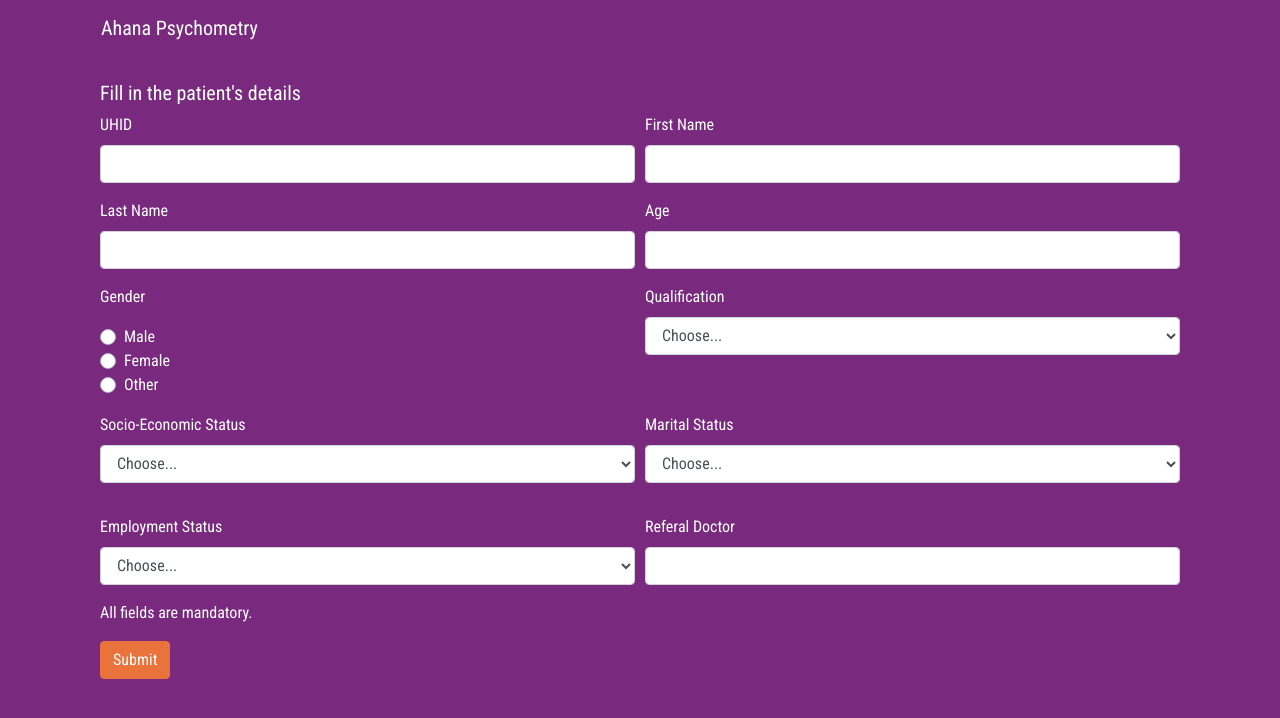
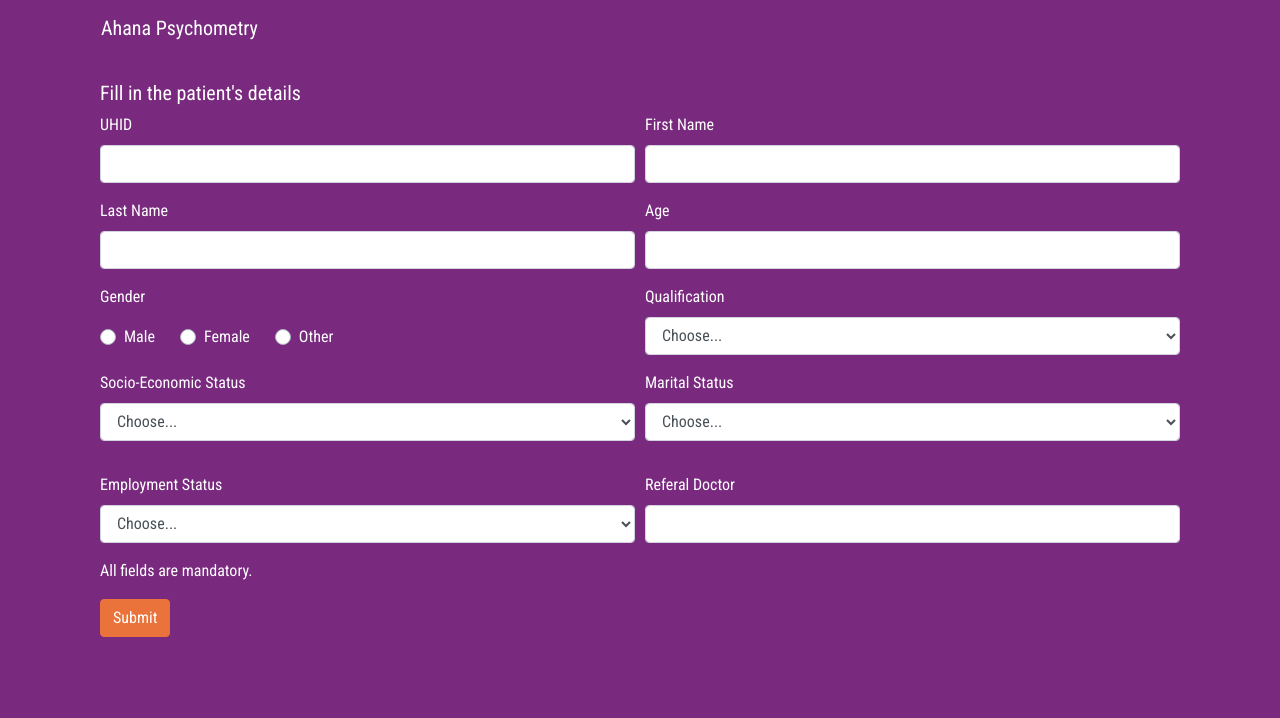
Before and after one commit to blenderous/ahana-psychometry, a React (Create React App) app: page /ahana-psychometry/create in a window 1280 px wide. Shown: the top 718 px of the page. Built offline with nearby package versions, Linux system fonts and the light colour scheme.

Commit message:
fixed some CSS and other bugs

```diff
--- a/src/App.css
+++ b/src/App.css
@@ -177,6 +177,11 @@ h2.h2-small {
   content: "*";
 }
 
+.radio-group .custom-radio {
+  display: inline-block;
+  margin-right: 25px;
+}
+
 .form-feedback.hidden{
   display: none;
 }
@@ -198,6 +203,7 @@ form.person-details {
 .assessments > ul > li {
   display: inline-block;
   margin-right: 20px;
+  margin-bottom: 20px;
 }
 
 .assessments > ul > li:last-child {
--- a/src/components/assessments/assessment_01.component.js
+++ b/src/components/assessments/assessment_01.component.js
@@ -53,7 +53,7 @@ export default class Assessment_01 extends Component {
         // It can cause bad-looking slow frames in browser performance tool, so be careful.
         percent = easing(percent)
 
-        window.scrollTo(0, startingY + diff * percent)
+        window.scrollTo(0, -60 + startingY + diff * percent)
 
             // Proceed with animation as long as we wanted it to.
             if (time < duration) {
--- a/src/components/assessments/assessment_02.component.js
+++ b/src/components/assessments/assessment_02.component.js
@@ -53,7 +53,7 @@ export default class Assessment_02 extends Component {
         // It can cause bad-looking slow frames in browser performance tool, so be careful.
         percent = easing(percent)
 
-        window.scrollTo(0, startingY + diff * percent)
+        window.scrollTo(0, -80 + startingY + diff * percent)
 
             // Proceed with animation as long as we wanted it to.
             if (time < duration) {
--- a/src/components/index.component.js
+++ b/src/components/index.component.js
@@ -40,10 +40,10 @@ export default class Index extends Component {
             }
         }
         else if (localStorage.getItem('assessment') === 'becks-anxiety-inventory') {
-            if (score >= 0 && score >= 21) {
+            if (score >= 0 && score <= 21) {
                 return "A grand sum between 0-21 indicates very low anxiety. That is usually a good thing. However it is possible that you might be unrealistic in either your assessment which would be denial or that you have learned to \"mask\" the symptoms commonly associated with anxiety. Too little \"anxiety\" could indicate that you are detached from yourself, others or your environment"
             }
-            else if (score >= 22 && score <= 35 ) {
+            else if (score > 22 && score <= 35 ) {
                 return "A grand some between 22 - 35 indicates moderate anxiety. Your body is trying to tell you something. Look for patterns as to when and why you experience the sympoms describe above. For example, if it occurs prior to public speaking and your job requires a lot of presentations, you might want to find ways to calm yourself before speaking or let others do some of the presentations. You may have some conflict issues that need to be resolved. Clearly, it is not \"panic\" time but you want to find ways to manage the stress you feel."
             }
             else if (score >= 36 ) {
```
